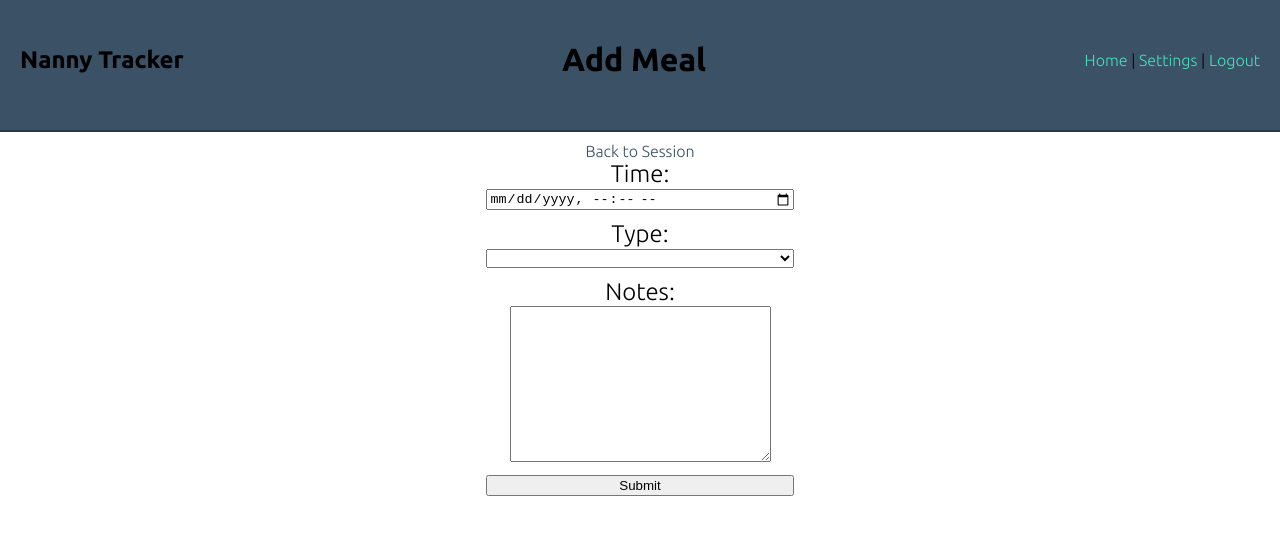
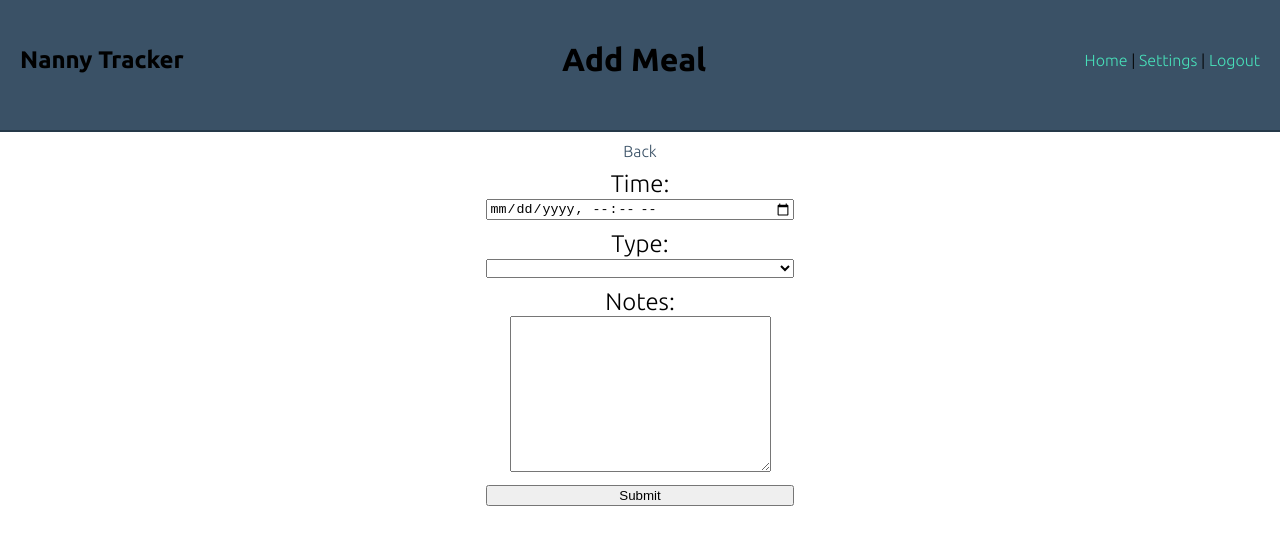
Before and after one commit to bt93/nanny_app, a Vue app in the folder client/: page /session/1/meal in a window 1280 px wide. Shown: the top 544 px of the page. Built offline with nearby package versions, Linux system fonts and the light colour scheme; sample sign-in values are in the browser's storage.

Commit message:
Created SessionReturn to make change link depending on where user is coming from

```diff
--- /dev/null
+++ b/client/src/components/SessionReturn.vue
@@ -0,0 +1,19 @@
+<template>
+  <div class="sessionLink">
+        <router-link v-if="prevRoute === 'session'" :to="{name: 'session', params: {id: $route.params.id}}">Back to Session</router-link>
+        <router-link v-else-if="prevRoute === 'endSession'" :to="{name: 'endSession', params: {id: $route.params.id}}">Back to End Session</router-link>
+        <router-link v-else :to="{name: 'session', params: {id: $route.params.id}}">Back</router-link>
+  </div>
+</template>
+
+<script>
+export default {
+    props: {
+        prevRoute: String
+    }
+}
+</script>
+
+<style>
+
+</style>
--- a/client/src/views/sessions/AddDiaper.vue
+++ b/client/src/views/sessions/AddDiaper.vue
@@ -1,5 +1,6 @@
 <template>
   <div>
+      <session-return :prevRoute="prevRoute"/>
       <form @submit.prevent="addDiaper">
           <label for="time">Time: </label>
           <div>
@@ -16,14 +17,22 @@
 
 <script>
 import sessionService from '@/services/SessionService'
+import SessionReturn from '../../components/SessionReturn.vue'
 
 export default {
+  components: { SessionReturn },
     data() {
         return {
             diaper: {
                 notes: ''
-            }
+            },
+            prevRoute: ''
         }
+    },
+    beforeRouteEnter(to, from, next) {
+        next(vm => {
+            vm.prevRoute = from.name;
+        })
     },
     methods: {
         addDiaper() {
--- a/client/src/views/sessions/AddMeal.vue
+++ b/client/src/views/sessions/AddMeal.vue
@@ -1,6 +1,6 @@
 <template>
   <div>
-      <router-link :to="{name: 'session', params: {id: $route.params.id}}">Back to Session</router-link>
+      <session-return :prevRoute="prevRoute" />
       <form @submit.prevent="addMeal">
           <label for="time">Time: </label>
           <div>
@@ -28,14 +28,22 @@
 
 <script>
 import sessionService from '@/services/SessionService'
+import SessionReturn from '../../components/SessionReturn.vue'
 
 export default {
+  components: { SessionReturn },
     data() {
         return {
             meal: {
                 notes: ''
-            }
+            },
+            prevRoute: ''
         }
+    },
+    beforeRouteEnter(to, from, next) {
+        next(vm => {
+            vm.prevRoute = from.name;
+        })
     },
     methods: {
         addMeal() {
--- a/client/src/views/sessions/AddNap.vue
+++ b/client/src/views/sessions/AddNap.vue
@@ -1,6 +1,6 @@
 <template>
   <div>
-      <router-link :to="{name: 'session', params: {id: $route.params.id}}">Back to Session</router-link>
+      <session-return :prevRoute="prevRoute" />
       <form @submit.prevent="submitNap">
           <label for="startTime">Start Time: </label>
           <div>
@@ -21,14 +21,23 @@
 
 <script>
 import sessionService from '@/services/SessionService'
+import SessionReturn from '../../components/SessionReturn.vue'
 
 export default {
+  components: { SessionReturn },
     data() {
         return {
             nap: {
                 notes: ''
-            }
+            },
+            prevRoute: ''
         }
+    },
+    // checks to see which route is coming from and changes SessionReturn link acordingly
+    beforeRouteEnter(to, from, next) {
+        next(vm => {
+            vm.prevRoute = from.name;
+        })
     },
     methods: {
         submitNap() {
--- a/client/src/views/sessions/EndSession.vue
+++ b/client/src/views/sessions/EndSession.vue
@@ -1,5 +1,6 @@
 <template>
   <div class="endSession">
+      <router-link :to="{name: 'session', params: {id: $route.params.id}}">Go Back</router-link>
       <img src="@/images/loading.gif" alt="Loding" v-if="isLoading">
       <error v-else-if="error" />
       <div v-else>
```
